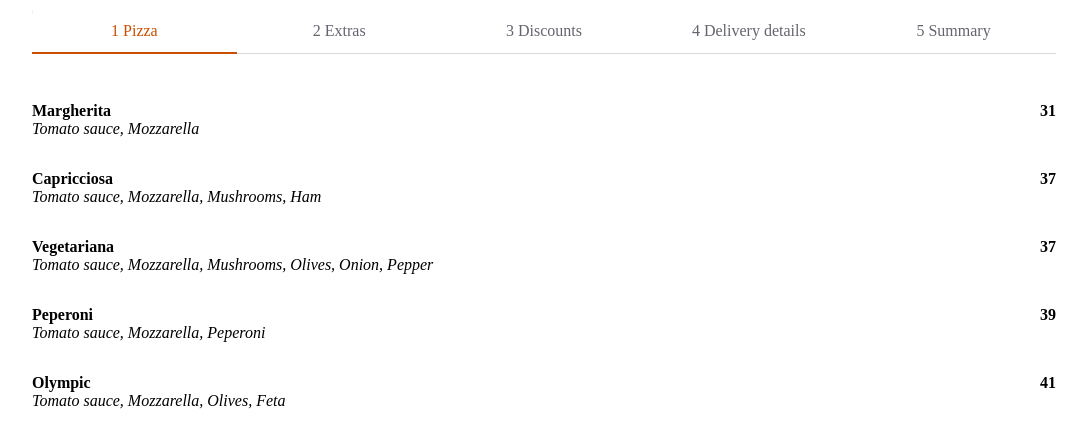
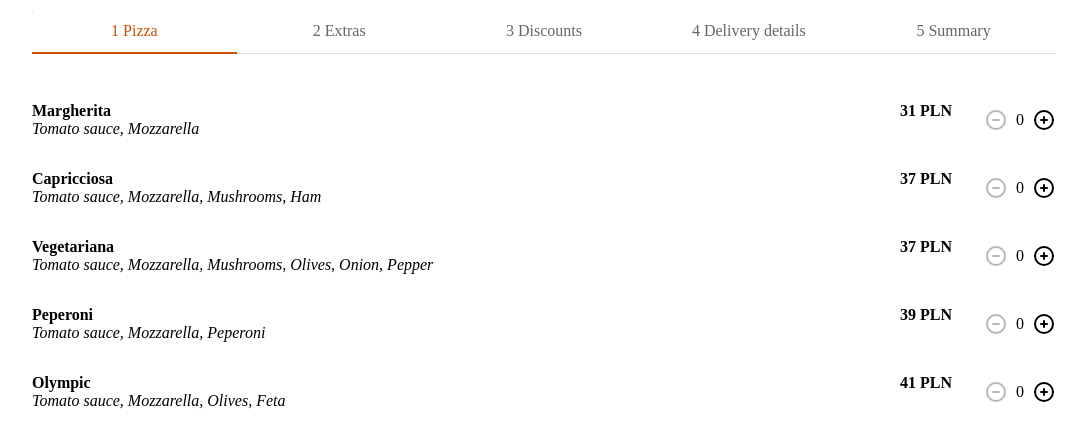
Before and after one commit to HubertNastaly/pizza-delivery-app, a React (Vite) app: page / in a window 1280 px wide. Shown: the top 448 px of the page, without its empty margins (96-1183 px from the left). Built offline with nearby package versions, Linux system fonts and the light colour scheme.

Commit message:
Add quantity control to MenuListItem

```diff
--- a/package.json
+++ b/package.json
@@ -14,7 +14,8 @@
     "@radix-ui/react-tabs": "^1.0.3",
     "@stitches/react": "^1.2.8",
     "react": "^18.2.0",
-    "react-dom": "^18.2.0"
+    "react-dom": "^18.2.0",
+    "react-icons": "^4.8.0"
   },
   "devDependencies": {
     "@types/react": "^18.0.28",
--- a/src/components/MenuListItem.tsx
+++ b/src/components/MenuListItem.tsx
@@ -1,4 +1,5 @@
 import { styled } from "@stitches/react"
+import { HiOutlineMinusCircle, HiOutlinePlusCircle } from 'react-icons/hi'
 import { Price } from "../types"
 import { ListItem } from "./List"
 
@@ -10,18 +11,27 @@ interface Props {
   description?: string
 }
 
-export const MenuListItem = ({ name, price, description }: Props) => {
+export const MenuListItem = ({ name, price, description, quantity, setQuantity }: Props) => {
   return (
     <ListItem>
       <TextGroup>
         <TopLine>
           <ItemName>{name}</ItemName>
-          <ItemPrice>{price}</ItemPrice>
+          <ItemPrice>{price} PLN</ItemPrice>
         </TopLine>
         {description && (
           <Description>{description}</Description>
         )}
       </TextGroup>
+      <QuantityControl>
+        <ControlButton onClick={() => setQuantity(quantity - 1)} disabled={quantity === 0}>
+          <HiOutlineMinusCircle size={24} />
+        </ControlButton>
+        <Quantity>{quantity}</Quantity>
+        <ControlButton onClick={() => setQuantity(quantity + 1)}>
+          <HiOutlinePlusCircle size={24} />
+        </ControlButton>
+      </QuantityControl>
     </ListItem>
   )
 }
@@ -52,3 +62,24 @@ const Description = styled('p', {
   margin: 0,
   fontStyle: 'italic'
 })
+
+const QuantityControl = styled('div', {
+  display: 'flex',
+  alignItems: 'center',
+  columnGap: 8
+})
+
+const Quantity = styled('span', {
+
+})
+
+const ControlButton = styled('button', {
+  display: 'flex',
+  alignItems: 'center',
+  justifyContent: 'center',
+  padding: 0,
+  borderRadius: '50%',
+  border: 'none',
+  background: 'none',
+  cursor: 'pointer'
+})
--- a/src/tabs/steps/PizzaStep.tsx
+++ b/src/tabs/steps/PizzaStep.tsx
@@ -15,7 +15,7 @@ export const PizzaStep = () => {
             name={name}
             price={price}
             description={ingredients.join(', ')}
-            quantity={1}
+            quantity={0}
             setQuantity={() => null}
           />
         ))}
```
Also changed, not shown: 1 other file (tests, documents, lock files or other folders).
